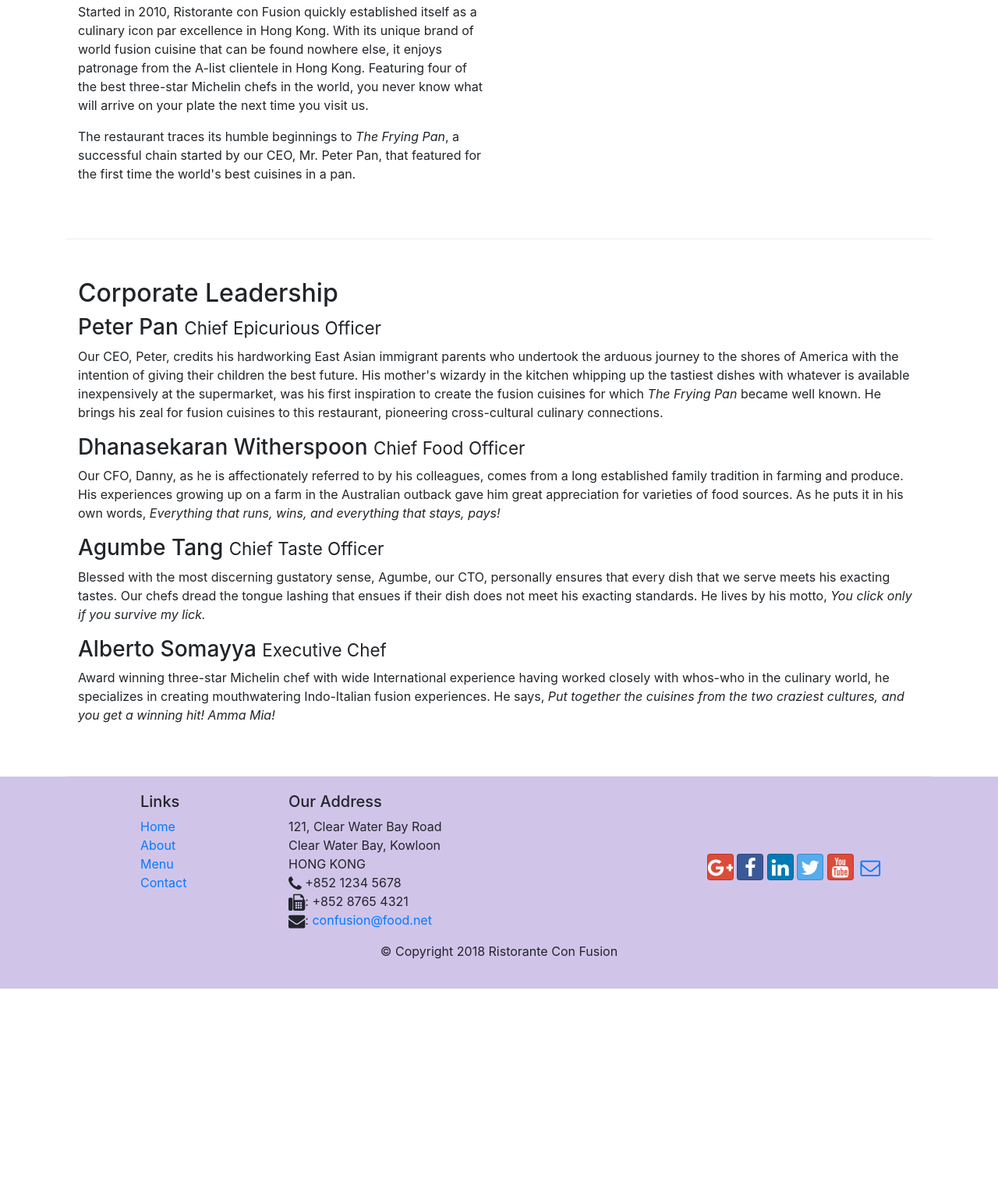
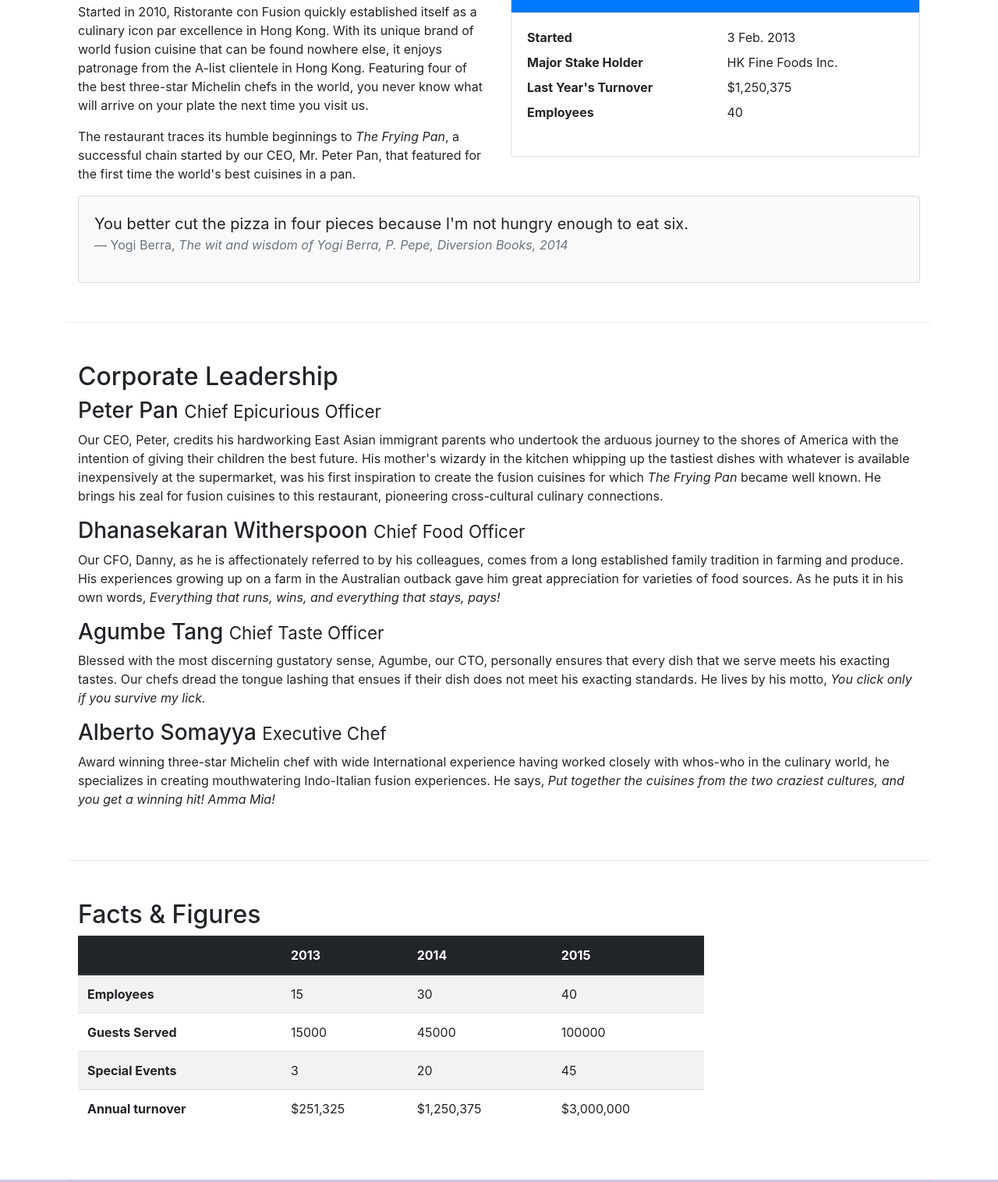
Before and after one commit to zabhishekz/Front-End-Web-UI-Frameworks-and-Tools-Bootstrap-4, a website: page aboutus.html in a window 1280 px wide. Shown: the part 558-2074 px from the top of the page at 78% size. Before the commit the page ends 1826 px from the top, so only its background shows below. Drawn offline with nearby package versions, Linux system fonts and the light colour scheme.

Commit message:
Tables and Cards

```diff
--- a/aboutus.html
+++ b/aboutus.html
@@ -64,10 +64,38 @@
                 <p>Started in 2010, Ristorante con Fusion quickly established itself as a culinary icon par excellence in Hong Kong. With its unique brand of world fusion cuisine that can be found nowhere else, it enjoys patronage from the A-list clientele in Hong Kong.  Featuring four of the best three-star Michelin chefs in the world, you never know what will arrive on your plate the next time you visit us.</p>
                 <p>The restaurant traces its humble beginnings to <em>The Frying Pan</em>, a successful chain started by our CEO, Mr. Peter Pan, that featured for the first time the world's best cuisines in a pan.</p>
             </div>
-            <div>
+            <div class="col-sm">
+                <div class="card">
+                    <h3 class="card-header bg-primary text-white">Facts At a Glance</h3>
+                    <div class="card-body">
+                        <dl class="row">
+                            <dt class="col-6">Started</dt>
+                            <dd class="col-6">3 Feb. 2013</dd>
+                            <dt class="col-6">Major Stake Holder</dt>
+                            <dd class="col-6">HK Fine Foods Inc.</dd>
+                            <dt class="col-6">Last Year's Turnover</dt>
+                            <dd class="col-6">$1,250,375</dd>
+                            <dt class="col-6">Employees</dt>
+                            <dd class="col-6">40</dd>
+                        </dl>
+                    </div>
+                </div>
+            </div>
+            <div class="col-12">
+                <div class="card card-body bg-light">
+                    <blockquote class="blockquote">
+                        <p class="mb-0">
+                            You better cut the pizza in four pieces because I'm not hungry enough to eat six.
+                        </p>
+                        <footer class="blockquote-footer">Yogi Berra,
+                            <cite title="Source title">
+                                The wit and wisdom of Yogi Berra, P. Pepe, Diversion Books, 2014
+                            </cite>
+                        </footer>
+                    </blockquote>
+                </div>
             </div>
         </div>
-
 
         <div class="row row-content">
             <div class="col-12">
@@ -82,6 +110,52 @@
                 <p class="d-none d-sm-block">Award winning three-star Michelin chef with wide International experience having worked closely with whos-who in the culinary world, he specializes in creating mouthwatering Indo-Italian fusion experiences. He says, <em>Put together the cuisines from the two craziest cultures, and you get a winning hit! Amma Mia!</em></p>
             </div>
        </div>
+
+       <div class="row row-content">
+            <div class="col-12 col-sm-9">
+                <h2>Facts &amp; Figures</h2>
+                <div class="table-responsive">
+                    <table class="table table-striped">
+                        <thead class="thead-dark">
+                            <tr>
+                                <th>&nbsp;</th>
+                                <th>2013</th>
+                                <th>2014</th>
+                                <th>2015</th>
+                            </tr>
+                        </thead>
+                        <tbody>
+                            <tr>
+                                <th>Employees</th>
+                                <td>15</td>
+                                <td>30</td>
+                                <td>40</td>
+                            </tr>
+                            <tr>
+                                <th>Guests Served</th>
+                                <td>15000</td>
+                                <td>45000</td>
+                                <td>100000</td>
+                            </tr>
+                            <tr>
+                                <th>Special Events</th>
+                                <td>3</td>
+                                <td>20</td>
+                                <td>45</td>
+                            </tr>
+                            <tr>
+                                <th>Annual turnover</th>
+                                <td>$251,325</td>
+                                <td>$1,250,375</td>
+                                <td>$3,000,000</td>
+                            </tr>
+                        </tbody>
+                    </table>
+                </div>
+            </div>
+            <div class="col-12 col-sm-3">
+            </div>
+    </div>
 
     </div>
 
```
Also changed, not shown: index.html (+1 -0 lines).
